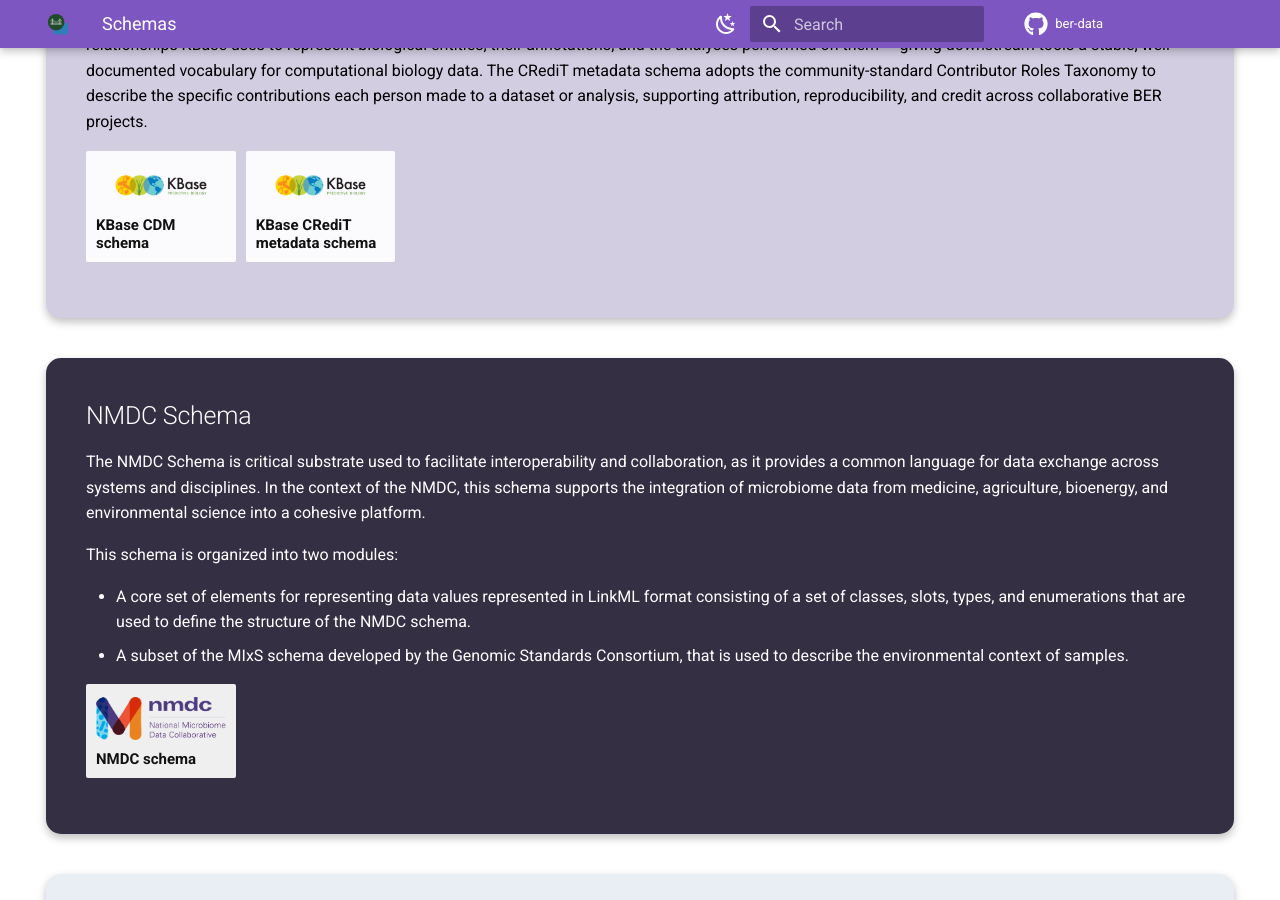
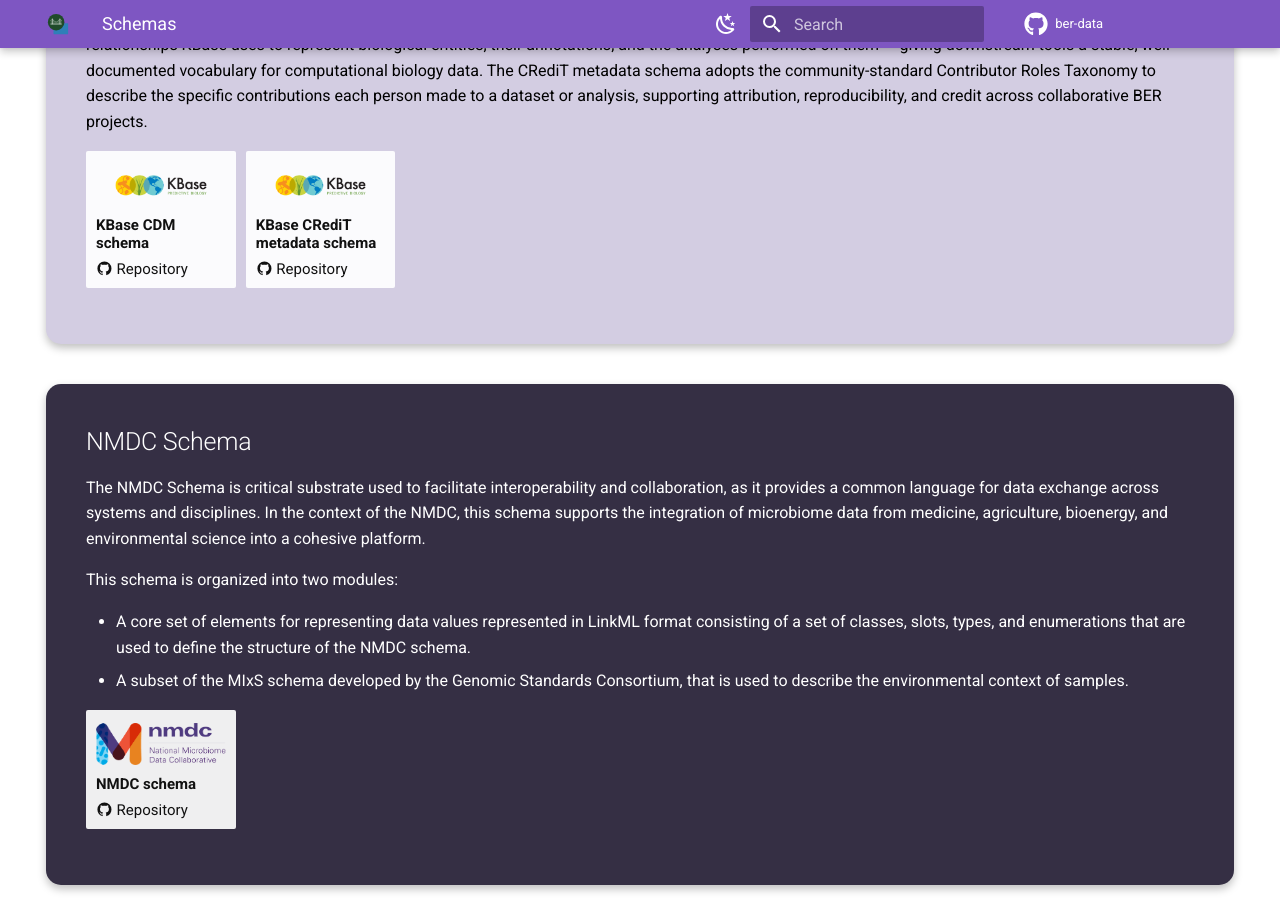
Before and after one commit to ber-data/ber-data.github.io, an MkDocs documentation site: the page built from docs/schemas.md, in a window 1280 px wide and 900 px high, scrolled down 1598 px. Built offline with MkDocs 1.6.1 and Material for MkDocs 9.7.7, drawn with Linux system fonts in a browser that asks for light colours.

```diff
--- a/docs/schemas.md
+++ b/docs/schemas.md
@@ -91,9 +91,13 @@
 
     [__KBase CDM schema__](https://kbase.github.io/cdm-schema/)
 
+    [:material-github: Repository](https://github.com/kbase/cdm-schema)
+
 -   [![KBase CRediT metadata schema](assets/images/partners/kbase.png)](https://www.kbase.us/news/kbase-credit-metadata-schema/)
 
     [__KBase CRediT metadata schema__](https://www.kbase.us/news/kbase-credit-metadata-schema/)
+
+    [:material-github: Repository](https://github.com/kbase/credit_engine)
 
 </div>
 
@@ -125,6 +129,8 @@
 
     [__NMDC schema__](https://microbiomedata.github.io/nmdc-schema/)
 
+    [:material-github: Repository](https://github.com/microbiomedata/nmdc-schema)
+
 </div>
 
 </section>
@@ -145,6 +151,8 @@
 
     [__BASIN-3D__](https://basin3d.readthedocs.io/en/stable/intro.html)
 
+    [:material-github: Repository](https://github.com/BASIN-3D/basin3d)
+
 </div>
 
 </section>
```
